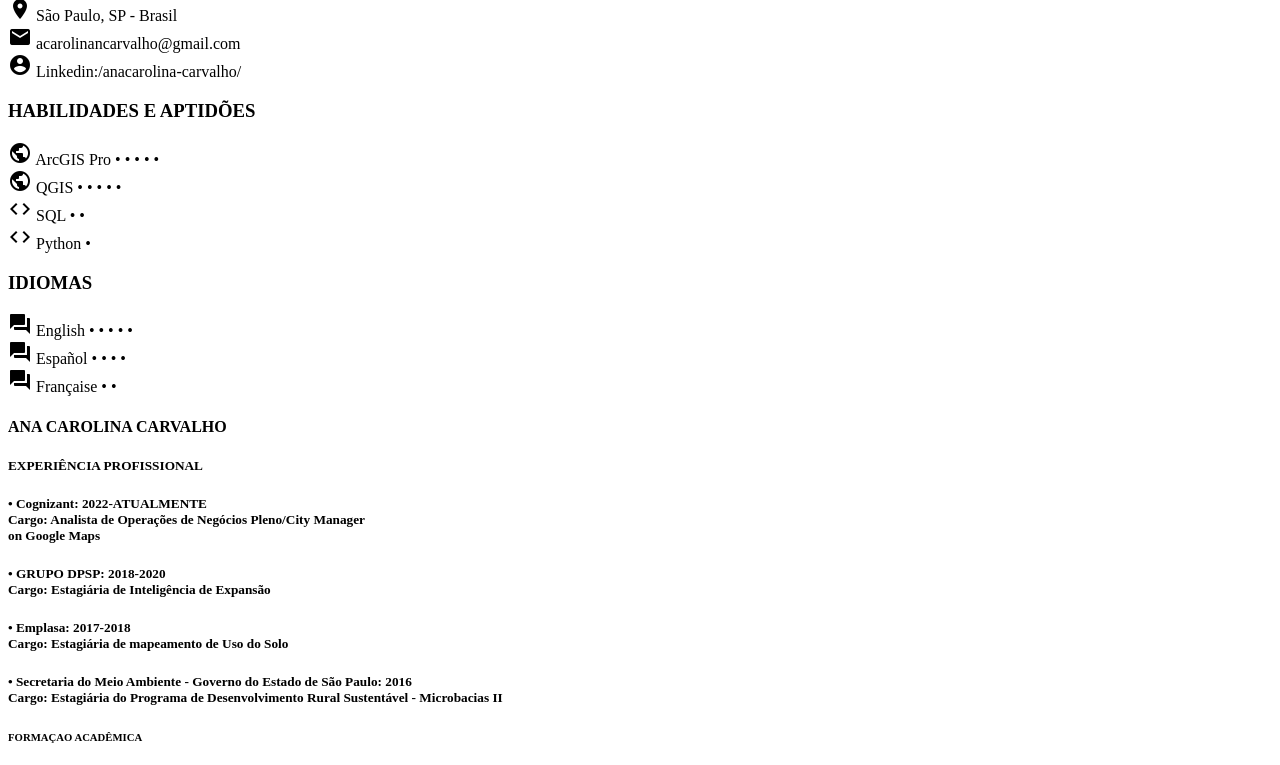
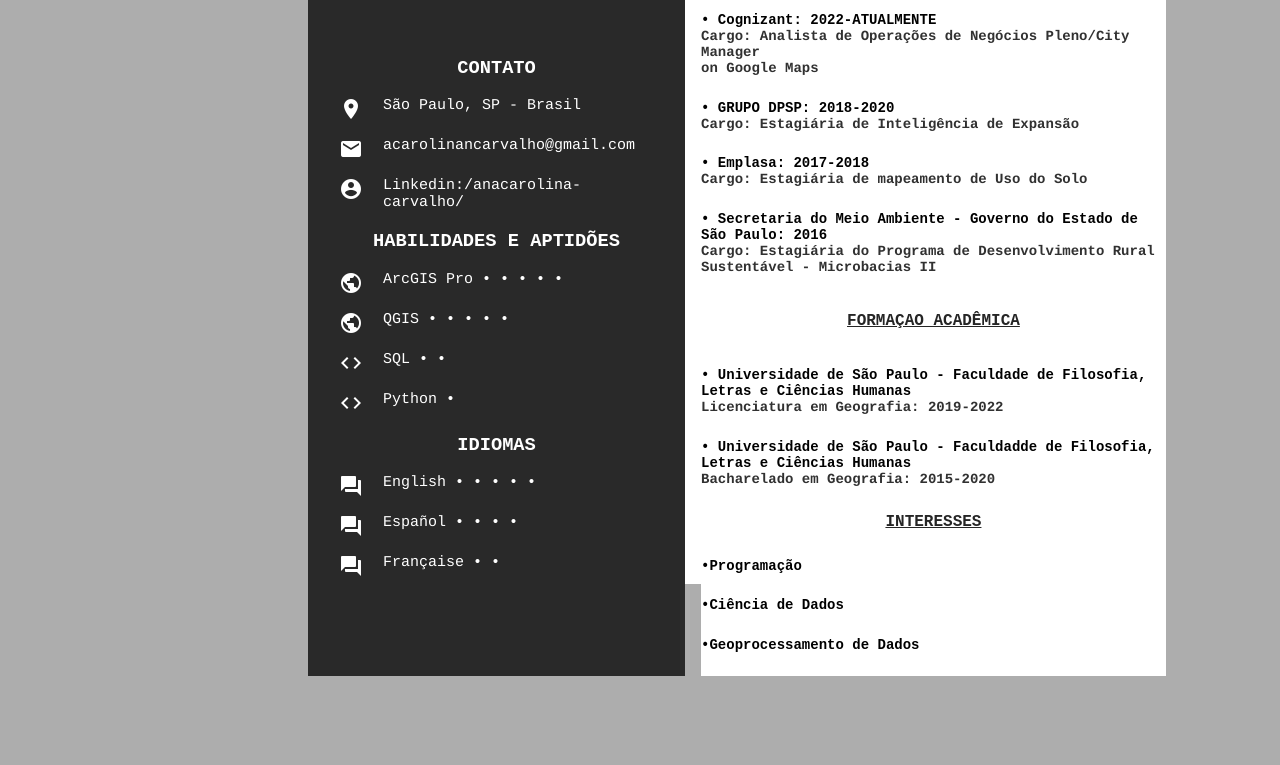
Before and after one commit to acarolinanc/carolinanc.github.io, a plain HTML site: page index.html in a window 1280 px wide. Shown: the part 224-989 px from the top of the page. After the commit the page ends 900 px from the top, so only its background shows below. Drawn offline with Linux system fonts and the light colour scheme.

Commit message:
tentativa css

```diff
--- a/index.html
+++ b/index.html
@@ -4,7 +4,7 @@
     <meta charset="UTF-8">
     <meta http-equiv="X-UA-Compatible" content="IE=edge">
     <meta name="viewport" content="width=device-width, initial-scale=1.0">
-    <link rel="stylesheet" href="curriculo.css">
+    <link rel="stylesheet" href="index.css">
     <link href="https://fonts.googleapis.com/icon?family=Material+Icons"
       rel="stylesheet">
     <title>Meu Currículo</title>
```
